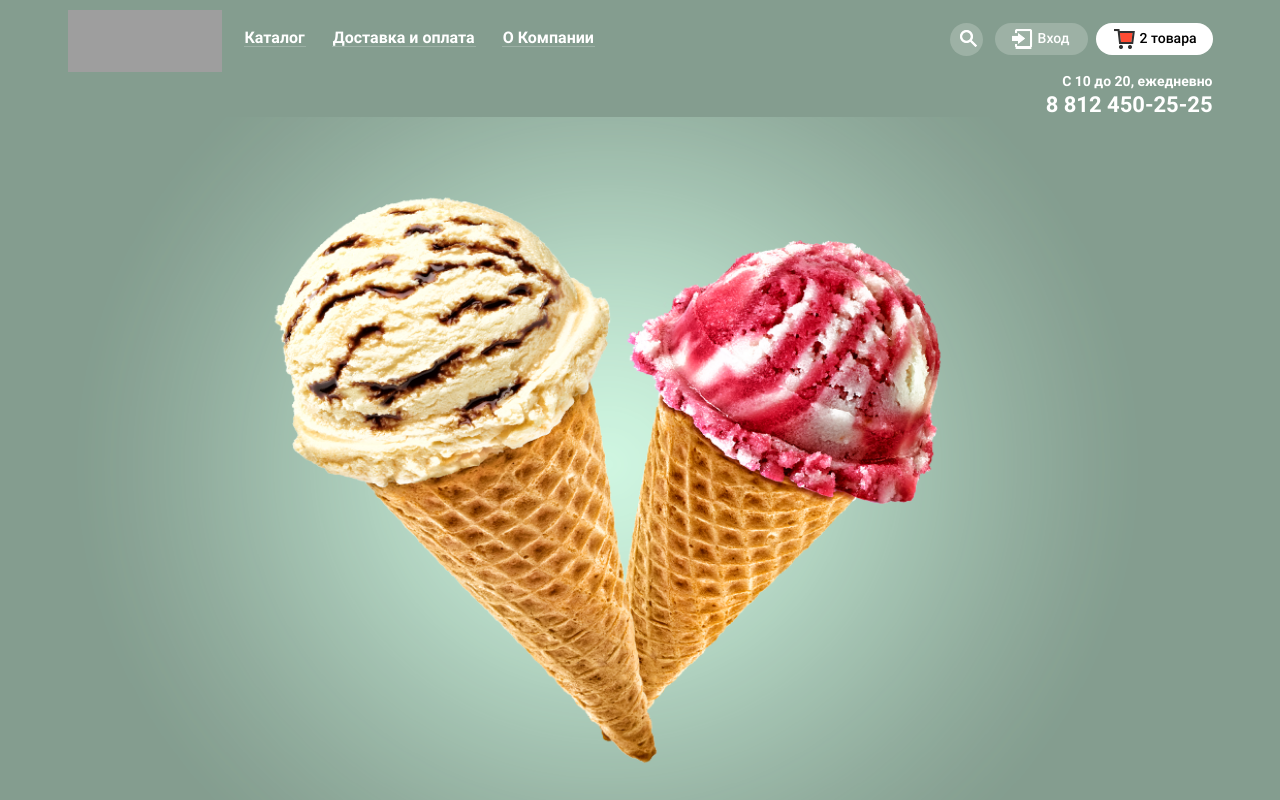
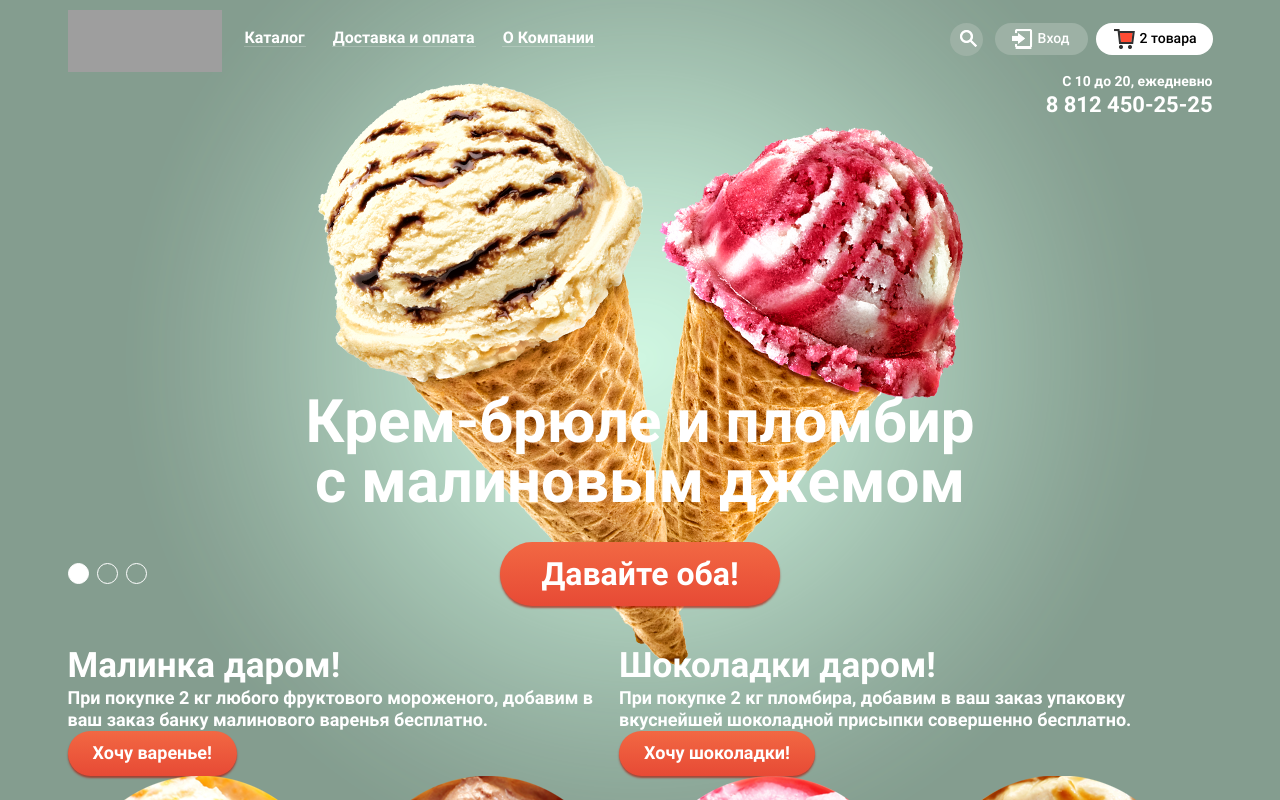
Before and after one commit to maximshigaev/gllacy, a React (Create React App) app: page / in a window 1280 px wide. Shown: the top 800 px of the page. Built offline with nearby package versions, Linux system fonts and the light colour scheme; grey boxes are pictures that could not be loaded.

Commit message:
change the slider logic

```diff
--- a/src/components/Header/Header.tsx
+++ b/src/components/Header/Header.tsx
@@ -50,7 +50,7 @@ export const Header: FC<TProps> = ({ cartItems, deleteCartItem }) => {
   });
 
   return (
-    <header>
+    <header className="header">
       <nav className="header__nav">
         <a href="#">
           <img
--- a/src/components/Header/header.scss
+++ b/src/components/Header/header.scss
@@ -1,4 +1,10 @@
 .header {
+  position: absolute;
+  top: 10px;
+  z-index: 2;
+  right: 0;
+  left: 0;
+
   &__nav-link {
     font-weight: 700;
     color: #ffffff;
--- a/src/components/MainPage/MainPage.tsx
+++ b/src/components/MainPage/MainPage.tsx
@@ -31,8 +31,8 @@ export const MainPage: FC<TProps> = ({ cartItems, deleteCartItem }) => {
   const [currentTopOfferId, setCurrentTopOfferId] = useState(1);
 
   return (
-    <div className={`main-page__wrapper main-page__wrapper--${currentTopOfferId}`}>
-      <div className="main-page__container">
+    <div className={`main-page__wrapper main-page__wrapper--slide-${currentTopOfferId}`}>
+      <div className={`main-page__container main-page__container--slide-${currentTopOfferId}`}>
         <Header cartItems={cartItems} deleteCartItem={deleteCartItem} />
         <main>
           <h1 className="visually-hidden">Магазин мороженого Глэйси</h1>
--- a/src/components/MainPage/mainPage.scss
+++ b/src/components/MainPage/mainPage.scss
@@ -4,19 +4,35 @@
   &__container {
     width: 1145px;
     margin: 0 auto;
-    padding-top: 10px;
+    position: relative;
+    background-position: 50px 0px;
+
+    &--slide-1 {
+      background-image: url('../../images/top-offer-1.png');
+      background-repeat: no-repeat;
+    }
+
+    &--slide-2 {
+      background-image: url('../../images/top-offer-2.png');
+      background-repeat: no-repeat;
+    }
+
+    &--slide-3 {
+      background-image: url('../../images/top-offer-3.png');
+      background-repeat: no-repeat;
+    }
   }
 
   &__wrapper {
-    &--1 {
+    &--slide-1 {
       background-color: $mainBackgroundColor1;
     }
 
-    &--2 {
+    &--slide-2 {
       background-color: $mainBackgroundColor2;
     }
 
-    &--3 {
+    &--slide-3 {
       background-color: $mainBackgroundColor3;
     }
   }
--- a/src/components/Offers/Offers.tsx
+++ b/src/components/Offers/Offers.tsx
@@ -6,6 +6,9 @@ import cn from 'classnames';
 
 // Components
 import { OffersItem } from '../';
+
+// Styles
+import './offers.scss';
 
 // Constants
 import { offersItems } from '../../constants';
@@ -17,7 +20,6 @@ type TProps = {
 
 type TCurrentTopOffer = {
   title: string;
-  src: string;
   id: number;
 }
 
@@ -26,29 +28,27 @@ export const Offers: FC<TProps> = ({ currentTopOfferId, setCurrentTopOfferId })
     const currentTopOffer = offersItems.find((topOffer) => topOffer.id === topOfferId);
 
     return (
-      <OffersItem
-        src={(currentTopOffer as TCurrentTopOffer).src}
-        title={(currentTopOffer as TCurrentTopOffer).title}
-      />
+      <OffersItem title={(currentTopOffer as TCurrentTopOffer).title} />
     );
   }
 
-  const getToggleBtnClass = (id: number) => cn('offers__toggle-button', {
-    'offers__toggle-button--current': id === currentTopOfferId,
+  const getToggleBtnClass = (id: number) => cn('offers__toggle-btn', {
+    'offers__toggle-btn--current': id === currentTopOfferId,
   });
 
-  const handleToggleBtnClick = useCallback((id: number) => setCurrentTopOfferId(id), []);
+  const handleToggleBtnClick = useCallback((id: number) => setCurrentTopOfferId(id), [setCurrentTopOfferId]);
 
   return (
-    <section>
+    <section className="offers">
       <h2 className="visually-hidden">Лучшие предложения</h2>
       {renderTopOffer(currentTopOfferId)}
-      <ul>
+      <ul className="offers__toggle-btns-list">
         {offersItems.map((offerItem, index) => (
-          <li key={offerItem.id}>
+          <li className="offers__toggle-btns-item" key={offerItem.id}>
             <button
               className={getToggleBtnClass(index + 1)}
               type="button"
+              title={`${index + 1}й слайд`}
               onClick={() => handleToggleBtnClick(index + 1)}
             />
           </li>
--- /dev/null
+++ b/src/components/Offers/offers.scss
@@ -0,0 +1,29 @@
+.offers {
+  position: relative;
+
+  &__toggle-btns-list {
+    display: flex;
+    position: absolute;
+    bottom: 62px;
+    left: 0;
+  }
+
+  &__toggle-btns-item {
+    width: 21px;
+    height: 21px;
+    margin-right: 8px;
+  }
+
+  &__toggle-btn {
+    width: 100%;
+    height: 100%;
+    padding: 0;
+    border-radius: 50%;
+    border: 1px solid #ffffff;
+    background-color: transparent;
+
+    &--current {
+      background-color: #ffffff;
+    }
+  }
+}
--- a/src/components/OffersItem/OffersItem.tsx
+++ b/src/components/OffersItem/OffersItem.tsx
@@ -4,18 +4,11 @@ import { FC } from 'react';
 import './offersItem.scss';
 
 type TProps = {
-  src: string;
   title: string;
 }
 
-export const OffersItem: FC<TProps> = ({ src, title }) => (
-  <div>
-    <img
-      src={src}
-      alt={title}
-      width="1079"
-      height="854"
-    />
+export const OffersItem: FC<TProps> = ({ title }) => (
+  <div className="offers-item">
     <h3 className="offers-item__title">{title}</h3>
     <button
       className="button offers-item__add-button"
--- a/src/components/OffersItem/offersItem.scss
+++ b/src/components/OffersItem/offersItem.scss
@@ -1,13 +1,26 @@
 .offers-item {
+  position: relative;
+  padding-top: 392px;
+  padding-bottom: 40px;
+
   &__title {
     font-size: 60px;
     font-weight: bold;
     line-height: 1;
-    color: #ffffff
+    color: #ffffff;
+    width: 670px;
+    text-align: center;
+    margin: 0 auto;
+    margin-bottom: 30px;
   }
 
-  &__add-button {
+  &__add-button.button {
     font-size: 32px;
+    width: 280px;
+    height: 64px;
+    border-radius: 35px 35px;
+    display: block;
     font-weight: 700;
+    margin: 0 auto;
   }
 }
--- a/src/constants.ts
+++ b/src/constants.ts
@@ -3,9 +3,6 @@ import offer1 from './images/offer-1.png';
 import offer2 from './images/offer-2.png';
 import offer3 from './images/offer-3.png';
 import offer4 from './images/offer-4.png';
-import topOffer1 from './images/top-offer-1.png';
-import topOffer2 from './images/top-offer-2.png';
-import topOffer3 from './images/top-offer-3.png';
 
 export const assortmentItems = [
   {
@@ -77,16 +74,13 @@ export const offersItems = [
   {
     id: 1,
     title: 'Крем-брюле и пломбир с малиновым джемом',
-    src: topOffer1,
   },
   {
     id: 2,
     title: 'Шоколадный пломбир и лимонный сорбет',
-    src: topOffer2,
   },
   {
     id: 3,
     title: 'Пломбир с помадкой и клубничный щербет',
-    src: topOffer3,
   },
 ];
```
